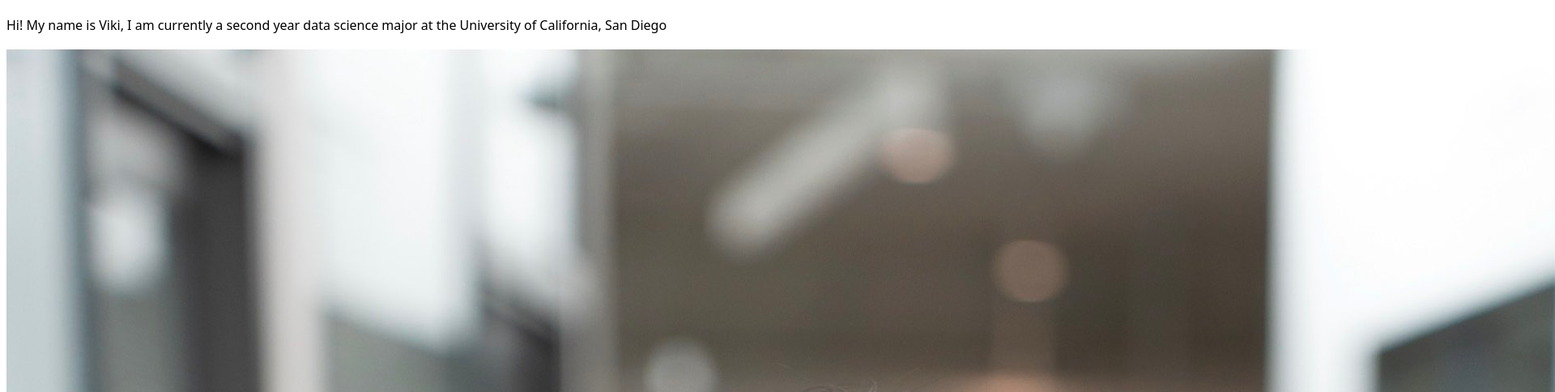
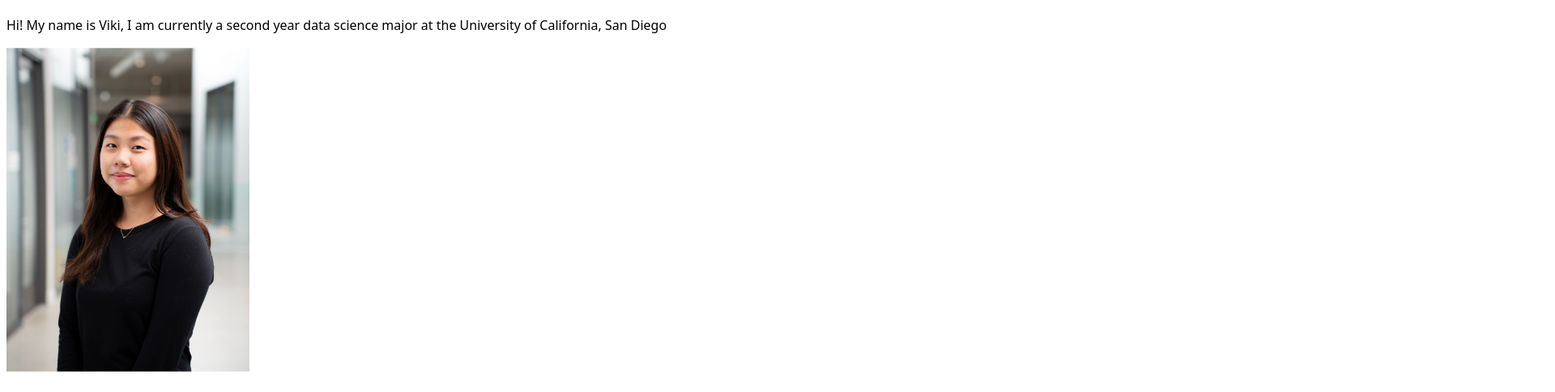
Before and after one commit to viki-sh/portfolio, a plain HTML site: page index.html in a window 1280 px wide. Shown: the part 72-556 px from the top of the page at 81% size, 1920 px wide, since content can reach past the window. Drawn offline with Linux system fonts and the light colour scheme.

Commit message:
resize image

```diff
--- a/index.html
+++ b/index.html
@@ -10,6 +10,6 @@
 <body>
     <h1> Viki Shi </h1>
     <p> Hi! My name is Viki, I am currently a second year data science major at the University of California, San Diego </p>
-    <img src = "images/IMG_2040.jpg" alt = "professional headshot">
+    <img class = 'headshot' src = "images/IMG_2040.jpg" alt = "professional headshot">
 </body>
 </html>
--- a/style.css
+++ b/style.css
@@ -4,3 +4,8 @@ body {
        */
     font: 100%/1.5 system-ui;
   }
+
+  .headshot {
+    width: 300px;
+    height: auto;
+  }
```
